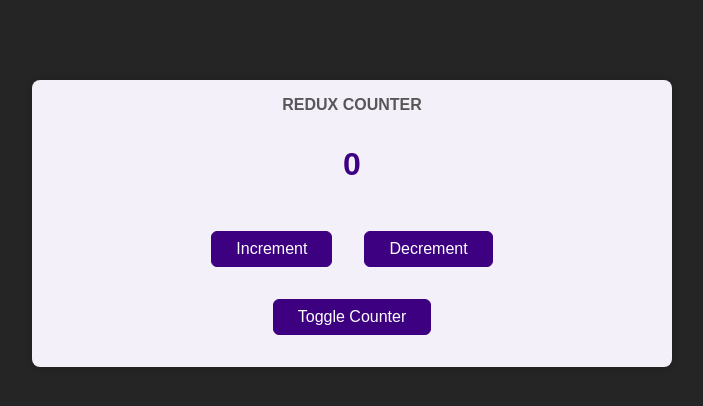
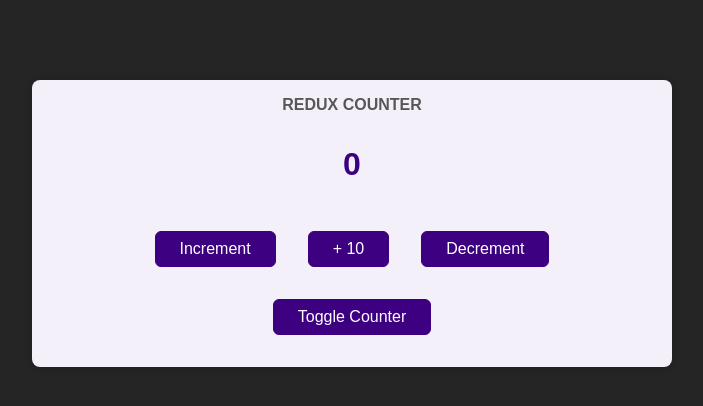
Before and after one commit to ayushchauhan101/redux-simple, a React (Vite) app: page / in a window 1280 px wide. Shown: the top 406 px of the page, without its empty margins (288-991 px from the left). Built offline with nearby package versions, Linux system fonts and the light colour scheme.

Commit message:
custom actions and handler

```diff
--- a/src/components/Counter.jsx
+++ b/src/components/Counter.jsx
@@ -14,6 +14,11 @@ const Counter = () => {
 		dispatch({ type: "increment" });
 	}
 
+	// send additional custom data
+	function increaseHandler() {
+		dispatch({ type: "increase", amount: 10 });
+	}
+
 	function decrementHandler() {
 		dispatch({ type: "decrement" });
 	}
@@ -26,6 +31,7 @@ const Counter = () => {
 			<div className={classes.value}>{counter}</div>
 			<div>
 				<button onClick={incrementHandler}>Increment</button>
+				<button onClick={increaseHandler}>+ 10</button>
 				<button onClick={decrementHandler}>Decrement</button>
 			</div>
 			<button onClick={toggleCounterHandler}>Toggle Counter</button>
--- a/src/store/index.jsx
+++ b/src/store/index.jsx
@@ -6,6 +6,8 @@ function counterReducer(state = { counter: 0 }, action) {
 		return { counter: state.counter + 1 };
 	} else if (action.type === "decrement") {
 		return { counter: state.counter - 1 };
+	} else if (action.type === "increase") {
+		return { counter: state.counter + action.amount };
 	} else {
 		return state;
 	}
```
